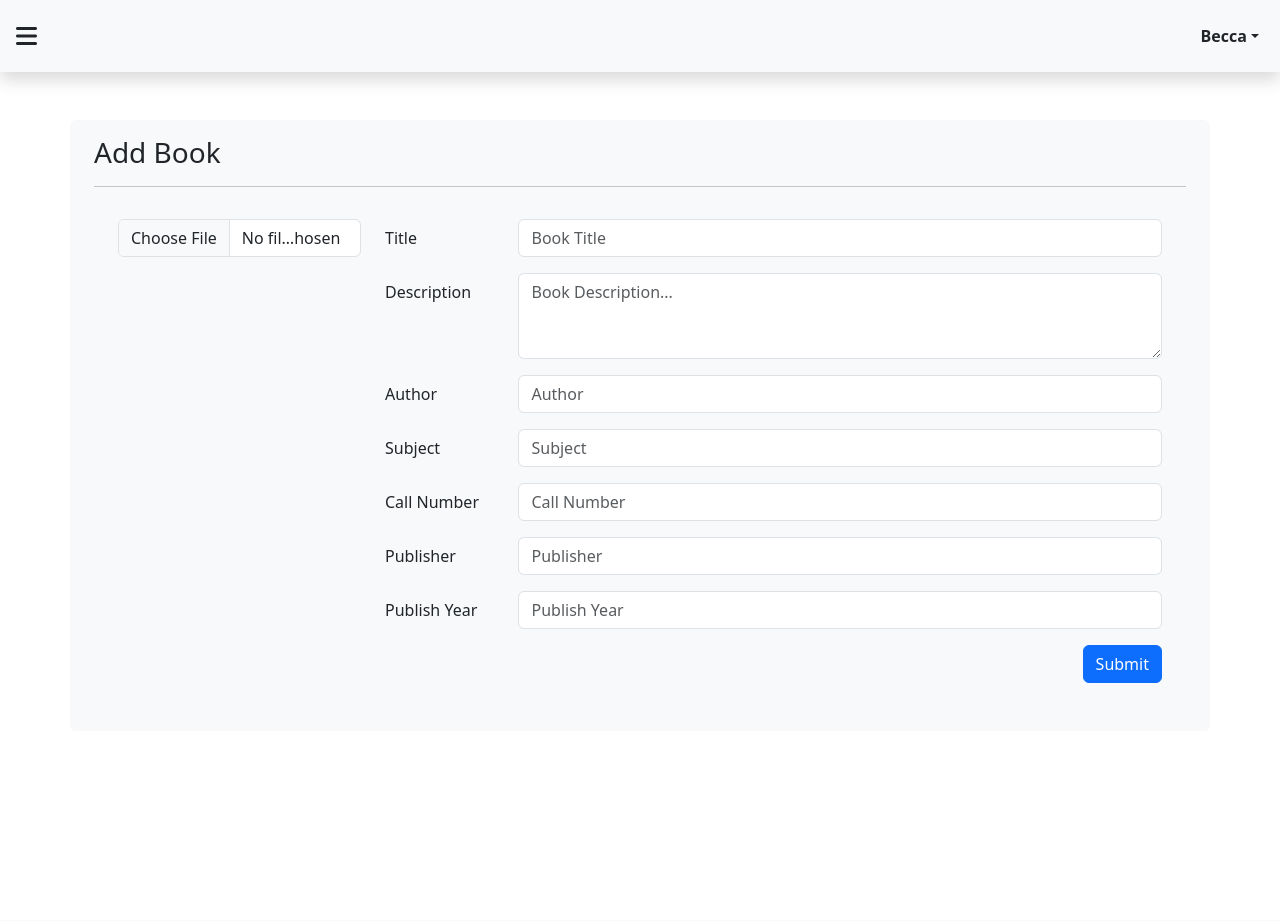
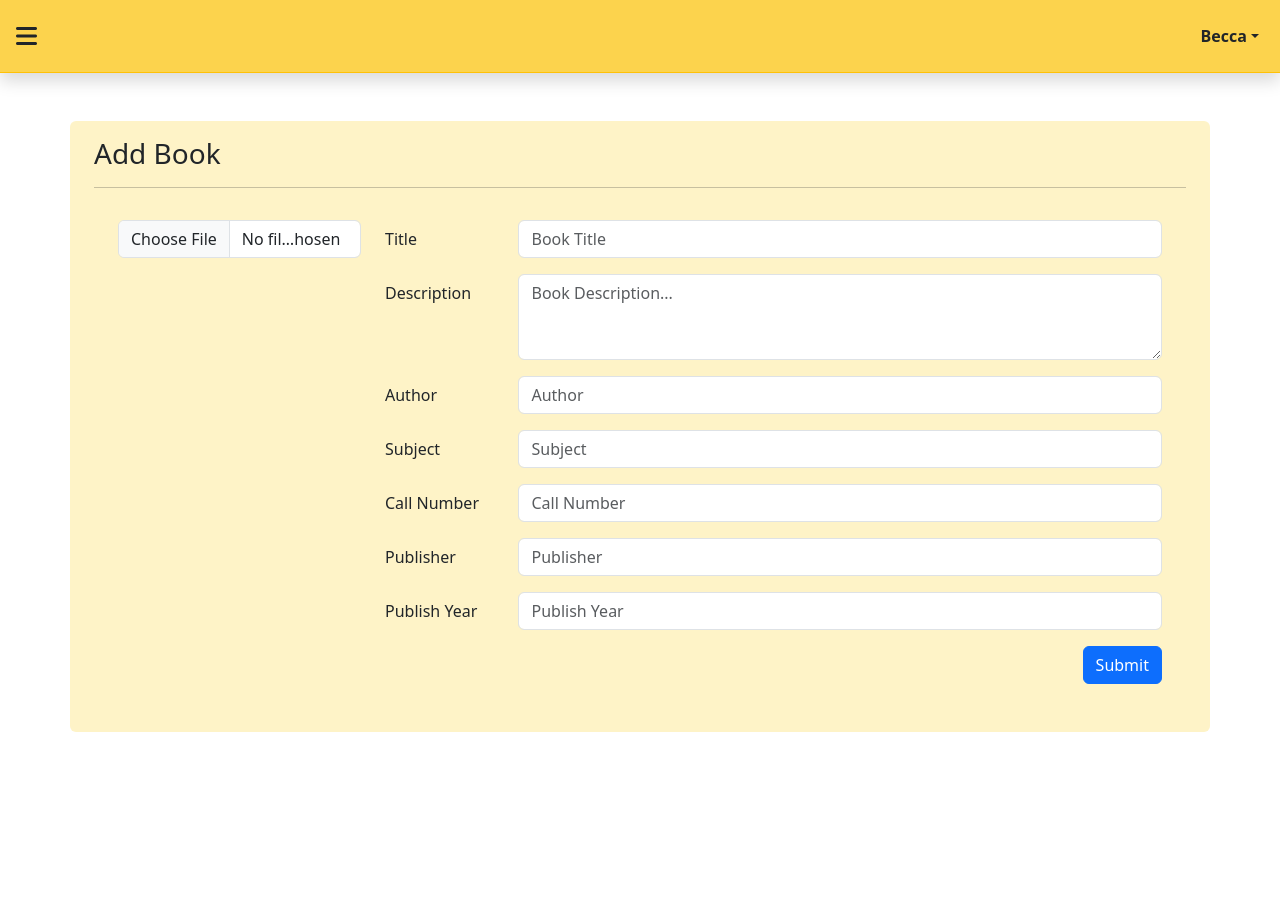
Before and after one commit to WilliamCorotan/db-library, a CodeIgniter app: page /database/book/add in a window 1280 px wide. Before the commit the page ends 683 px from the top, so only its background shows below. Run offline with CodeIgniter, Linux system fonts and the light colour scheme; a user stored in the database is signed in; data comes from the database, SQL or seed files in the repository.

Commit message:
changed color theme

```diff
--- a/application/controllers/Book.php
+++ b/application/controllers/Book.php
@@ -186,19 +186,23 @@ class Book extends CI_Controller
         $config['per_page'] = 5;
         $config['total_rows'] = $this->book_model->count();
         $config['uri_segment'] = 3;
-        $config['full_tag_open']    = '<nav id="book-pagination"><ul class="pagination">';
+        $config['full_tag_open']    = '<nav id="book-pagination"><ul class="pagination d-flex justify-content-end">';
         $config['full_tag_close']   = '</ul></nav>';
         $config['num_tag_open']     = '<li class="page-item"><span class="page-link">';
         $config['num_tag_close']    = '</span></li>';
         $config['cur_tag_open']     = '<li class="page-item active"><span class="page-link">';
         $config['cur_tag_close']    = '<span class="sr-only">(current)</span></span></li>';
         $config['next_tag_open']    = '<li class="page-item"><span class="page-link">';
+        $config['next_link'] = '&rsaquo;';
         $config['next_tag_close']  = '<span aria-hidden="true"></span></span></li>';
         $config['prev_tag_open']    = '<li class="page-item"><span class="page-link">';
+        $config['prev_link'] = '&lsaquo;';
         $config['prev_tag_close']  = '</span></li>';
         $config['first_tag_open']   = '<li class="page-item"><span class="page-link">';
+        $config['first_link'] = '&laquo;';
         $config['first_tag_close'] = '</span></li>';
         $config['last_tag_open']    = '<li class="page-item"><span class="page-link">';
+        $config['last_link'] = '&raquo;';
         $config['last_tag_close']  = '</span></li>';
 
         $this->pagination->initialize($config);
--- a/application/views/components/admin_navbar.php
+++ b/application/views/components/admin_navbar.php
@@ -1,4 +1,4 @@
-<nav class="navbar bg-body-tertiary py-4">
+<nav class="navbar bg-amber-300 py-4 border-bottom border-warning">
     <div class="container-fluid">
         <i class="fa-solid fa-bars fa-xl ms-1" data-bs-toggle="offcanvas" data-bs-target="#offcanvasTop" aria-controls="offcanvasTop"></i>
         <div class="d-flex align-items-center justify-content-center">
--- a/application/views/components/books/book_table.php
+++ b/application/views/components/books/book_table.php
@@ -1,5 +1,5 @@
 <?php if (!empty($books)) : ?>
-    <table class="table table-bordered table-hover">
+    <table class="table table-hover bg-amber-100">
         <thead>
             <tr class="align-middle">
                 <th class="col-1">ID</th>
--- a/application/views/components/sidenav.php
+++ b/application/views/components/sidenav.php
@@ -4,7 +4,7 @@
     </div>
     <div class="offcanvas-body p-0">
         <nav class="nav justify-content-center row">
-            <div class="py-3 bg-secondary-subtle w-100">
+            <div class="py-3  bg-amber-300 border border-warning w-100">
                 <div class="navbar-nav">
                     <ul class="navbar-nav">
                         <li class="nav-item fs-6 ">
@@ -13,7 +13,7 @@
                     </ul>
                 </div>
             </div>
-            <div class="pt-3 bg-secondary-subtle">
+            <div class="pt-3 bg-amber-300 border border-warning">
                 <div class="navbar-nav">
                     <ul class="navbar-nav">
                         <li class="nav-item fs-6 ">
@@ -21,7 +21,7 @@
                         </li>
                     </ul>
                 </div>
-                <div class="row p-0 px-3  mt-2 bg-light-subtle">
+                <div class="row p-0 px-3  mt-2 bg-amber-100">
                     <ul class="navbar-nav">
                         <li class="nav-item fs-6 p-2">
                             <a class="nav-link px-3 " href="<?= base_url('admin/books') ?>">All Books</a>
@@ -32,7 +32,7 @@
                     </ul>
                 </div>
             </div>
-            <div class=" pt-3 bg-secondary-subtle">
+            <div class=" pt-3 bg-amber-300 border border-warning">
                 <div class="navbar-nav">
                     <ul class="navbar-nav">
                         <li class="nav-item fs-6 ">
@@ -40,7 +40,7 @@
                         </li>
                     </ul>
                 </div>
-                <div class="px-3 row mt-2 bg-light-subtle">
+                <div class="px-3 row mt-2 bg-amber-100">
                     <ul class="navbar-nav">
                         <li class="nav-item fs-6 p-2">
                             <a class="nav-link px-3 " href="<?= base_url('admin/users/admins') ?>">Admins</a>
--- a/application/views/pages/admin/index.php
+++ b/application/views/pages/admin/index.php
@@ -1,5 +1,5 @@
-<section class="container-fluid bg-primary py-3 px-4 pt-5">
-    <div class="px-4 py-3 bg-primary-subtle text-capitalize mb-5">
+<section class="container-fluid bg-amber-50 py-3 px-4 pt-5">
+    <div class="px-4 py-3 bg-amber-300 text-capitalize mb-5">
         <h6 id="greeting-card" class="display-6 fw-medium"></h6>
         <span>Here is what's happening with your projects today:</span>
     </div>
--- a/application/views/pages/admin/user_admin.php
+++ b/application/views/pages/admin/user_admin.php
@@ -13,7 +13,7 @@
         <?php $this->load->view('components/admin/edit_admin') ?>
 
         <div class="table-responsive">
-            <table id="admin-table" class="table table-striped table-hover">
+            <table id="admin-table" class="table table-hover bg-amber-100">
                 <thead>
                     <tr>
                         <th scope="col">ID</th>
--- a/application/views/pages/admin/user_user.php
+++ b/application/views/pages/admin/user_user.php
@@ -11,7 +11,7 @@
         <?php $this->load->view('components/user/edit_user') ?>
 
         <div class="table-responsive">
-            <table id="user-table" class="table">
+            <table id="user-table" class="table table-hover bg-amber-100">
                 <thead>
                     <tr>
                         <th scope="col">ID</th>
--- a/application/views/pages/books/add.php
+++ b/application/views/pages/books/add.php
@@ -1,4 +1,4 @@
-<section id="add-book-section" class="container mt-5 px-4 py-3 bg-light rounded">
+<section id="add-book-section" class="container mt-5 px-4 py-3 bg-amber-100 rounded">
     <h3>Add Book</h3>
     <hr>
     <?= form_open_multipart('', array('id' => 'add-book-form')) ?>
--- a/application/views/pages/profile/admin.php
+++ b/application/views/pages/profile/admin.php
@@ -1,6 +1,6 @@
 <section id="profile-container" class="container mt-5">
     <!-- Personal Information Fields -->
-    <article class="card mb-3">
+    <article class="card mb-3 bg-amber-100">
         <header class="card-header">
             <h3 class="card-title">Personal Information</h3>
         </header>
--- a/assets/css/style.css
+++ b/assets/css/style.css
@@ -1,3 +1,7 @@
+*{
+    list-style: none;
+    text-decoration: none !important;
+}
 /* Utilities */
 .max-w-36{
     max-width: 36rem;
@@ -24,6 +28,28 @@
     grid-template-columns: repeat(1, minmax(0, 1fr)) !important;
 }
 
+.bg-green-100 {
+    background-color: rgb(220 252 231);
+}
+
+.bg-green-400 {
+    background-color: rgb(74 222 128);
+}
+
+.bg-amber-50 {
+    background-color: rgb(255 251 235);
+}
+
+.bg-amber-100 {
+    background-color: rgb(254 243 199);
+}
+
+.bg-amber-300 {
+    background-color: rgb(252 211 77);
+}
+
+
+
 
 @media (min-width: 768px) {
     .grid-cols-2{
--- a/assets/js/admin/index.js
+++ b/assets/js/admin/index.js
@@ -4,7 +4,7 @@ $(document).ready(function () {
     let hours = date.getHours();
     let status = (hours < 12) ? "morning" : ((hours <= 18 && hours >= 12 ) ? "afternoon" : "evening");
 
-    $('#greeting-card').html(`Good ` + status + `, <span class="nav-user-container"></span> 👋`);
+    $('#greeting-card').html(`Good ` + status + `, <span class="nav-user-container"></span>`);
 
     // User Chart Data Fetch
     $.ajax({
```
